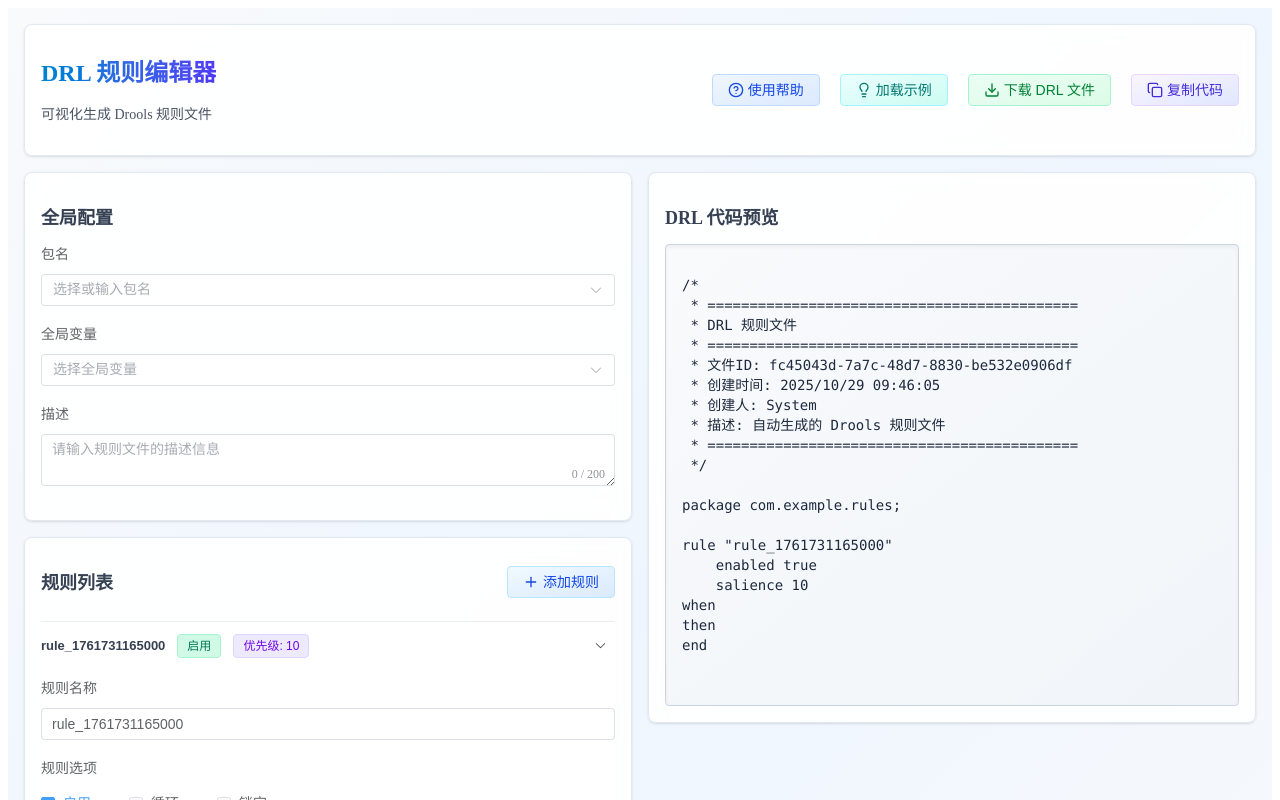
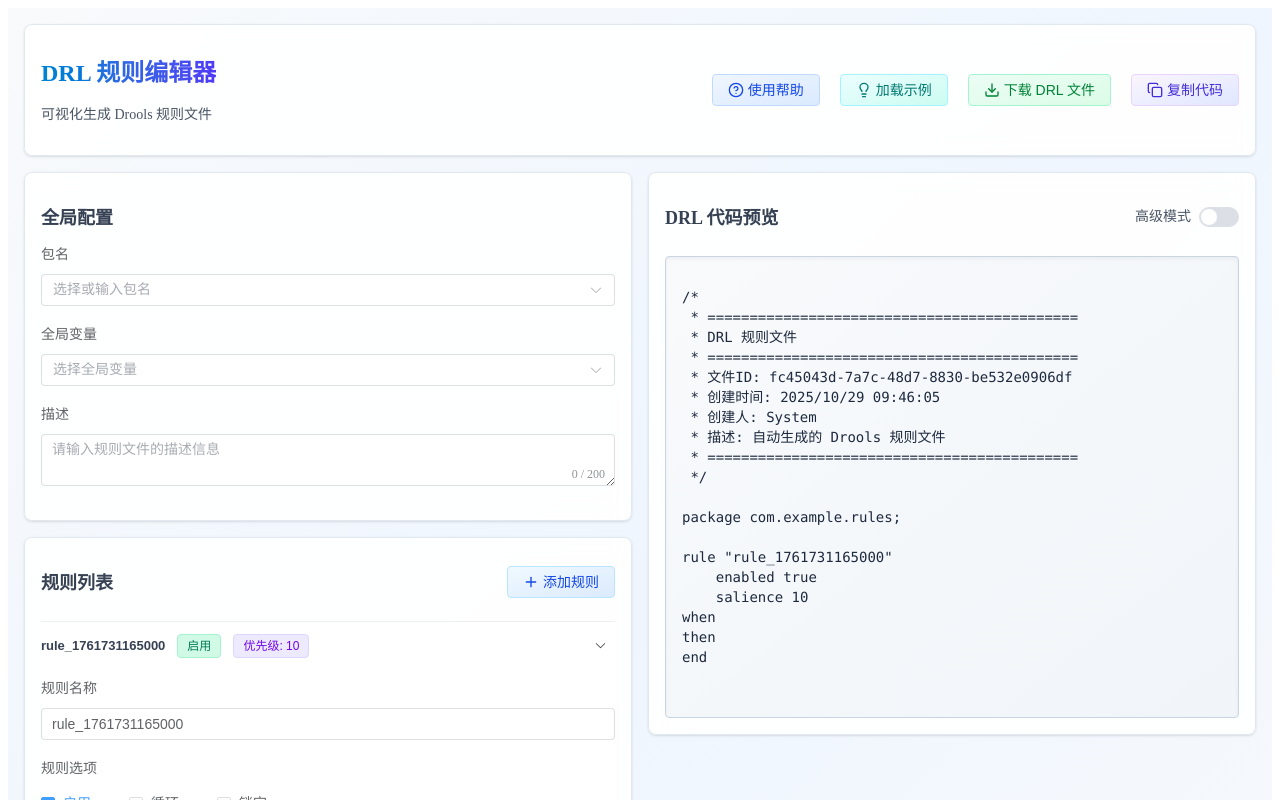
Before and after one commit to oeyoews/rule-engine-web, a Vue app: page / in a window 1280 px wide. Shown: the top 800 px of the page. Built offline with nearby package versions, Linux system fonts and the light colour scheme.

Commit message:
feat: implement advanced mode in DrlEditor for manual DRL code editing

```diff
--- a/components.d.ts
+++ b/components.d.ts
@@ -24,6 +24,7 @@ declare module 'vue' {
     ElOption: typeof import('element-plus/es')['ElOption']
     ElScrollbar: typeof import('element-plus/es')['ElScrollbar']
     ElSelect: typeof import('element-plus/es')['ElSelect']
+    ElSwitch: typeof import('element-plus/es')['ElSwitch']
     ElTag: typeof import('element-plus/es')['ElTag']
     HelpDialog: typeof import('./src/components/HelpDialog.vue')['default']
     RuleFlow: typeof import('./src/components/RuleFlow.vue')['default']
--- a/src/components/DrlEditor.vue
+++ b/src/components/DrlEditor.vue
@@ -1,5 +1,5 @@
 <script setup lang="ts">
-import { ref, onMounted } from 'vue'
+import { ref, onMounted, watch } from 'vue'
 import { ElMessage, ElMessageBox } from 'element-plus'
 import { Trash2, HelpCircle, Lightbulb, Download, Copy, Check, Plus } from 'lucide-vue-next'
 import { useClipboard } from '@vueuse/core'
@@ -38,6 +38,10 @@ const activeRules = ref<number | string>(0)
 
 // 控制帮助弹窗显示
 const showHelpDialog = ref(false)
+
+// 高级模式状态
+const advancedMode = ref(false)
+const manualDrlCode = ref('')
 
 // 使用 VueUse 的 useClipboard (legacy 模式)
 const { copy, copied, isSupported } = useClipboard({ legacy: true })
@@ -137,8 +141,21 @@ const loadSample = () => {
  * 生成 DRL 代码
  */
 const generateDRL = (): string => {
+  if (advancedMode.value) {
+    return manualDrlCode.value
+  }
   return generateDrlCode(config.value.package, config.value.globals, rules.value, config.value.description)
 }
+
+/**
+ * 监听高级模式切换
+ */
+watch(advancedMode, (newValue) => {
+  if (newValue) {
+    // 开启高级模式，同步当前生成的代码
+    manualDrlCode.value = generateDrlCode(config.value.package, config.value.globals, rules.value, config.value.description)
+  }
+})
 
 /**
  * 下载 DRL 文件
@@ -349,8 +366,35 @@ onMounted(() => {
         <!-- 右侧：代码预览和帮助 -->
         <div class="space-y-4">
           <div class="bg-white/90 backdrop-blur-sm rounded-lg shadow-sm p-4 border border-slate-200">
-            <SectionTitle>DRL 代码预览</SectionTitle>
-            <el-scrollbar max-height="600px" class="bg-linear-to-br from-slate-50 to-slate-100 border border-slate-300 rounded shadow-inner">
+            <div class="flex justify-between items-center mb-3">
+              <SectionTitle class="mb-0">DRL 代码预览</SectionTitle>
+              <div class="flex items-center gap-2">
+                <span class="text-sm text-gray-600">高级模式</span>
+                <el-switch
+                  v-model="advancedMode"
+                  active-color="#10b981"
+                  inactive-color="#94a3b8"
+                />
+              </div>
+            </div>
+
+            <!-- 高级模式：可编辑 -->
+            <div v-if="advancedMode">
+              <el-input
+                v-model="manualDrlCode"
+                type="textarea"
+                :rows="28"
+                placeholder="在此手动编辑 DRL 规则代码..."
+                style="font-family: 'Consolas', 'Monaco', 'Courier New', monospace; font-size: 13px;"
+                class="drl-editor"
+              />
+              <div class="mt-2 text-xs text-amber-600 bg-amber-50 border border-amber-200 rounded p-2">
+                ⚠️ 高级模式下，您可以直接编辑代码。修改将影响下载和复制的内容。退出高级模式后将恢复为自动生成。
+              </div>
+            </div>
+
+            <!-- 普通模式：只读预览 -->
+            <el-scrollbar v-else max-height="600px" class="bg-linear-to-br from-slate-50 to-slate-100 border border-slate-300 rounded shadow-inner">
               <pre class="text-slate-800 p-4 text-sm font-mono min-h-[400px]">{{ generateDRL() }}</pre>
             </el-scrollbar>
           </div>
--- a/src/styles/tailwind.css
+++ b/src/styles/tailwind.css
@@ -21,3 +21,19 @@
 .el-dialog {
 	border-radius: 12px !important;
 }
+
+/* DRL 编辑器样式 */
+.drl-editor .el-textarea__inner {
+	font-family: 'Consolas', 'Monaco', 'Courier New', monospace !important;
+	font-size: 13px !important;
+	line-height: 1.6 !important;
+	background: linear-gradient(to bottom right, #f8fafc, #f1f5f9) !important;
+	border: 1px solid #cbd5e1 !important;
+	border-radius: 6px !important;
+	box-shadow: inset 0 2px 4px 0 rgba(0, 0, 0, 0.06) !important;
+}
+
+.drl-editor .el-textarea__inner:focus {
+	border-color: #3b82f6 !important;
+	box-shadow: inset 0 2px 4px 0 rgba(0, 0, 0, 0.06), 0 0 0 3px rgba(59, 130, 246, 0.1) !important;
+}
```
